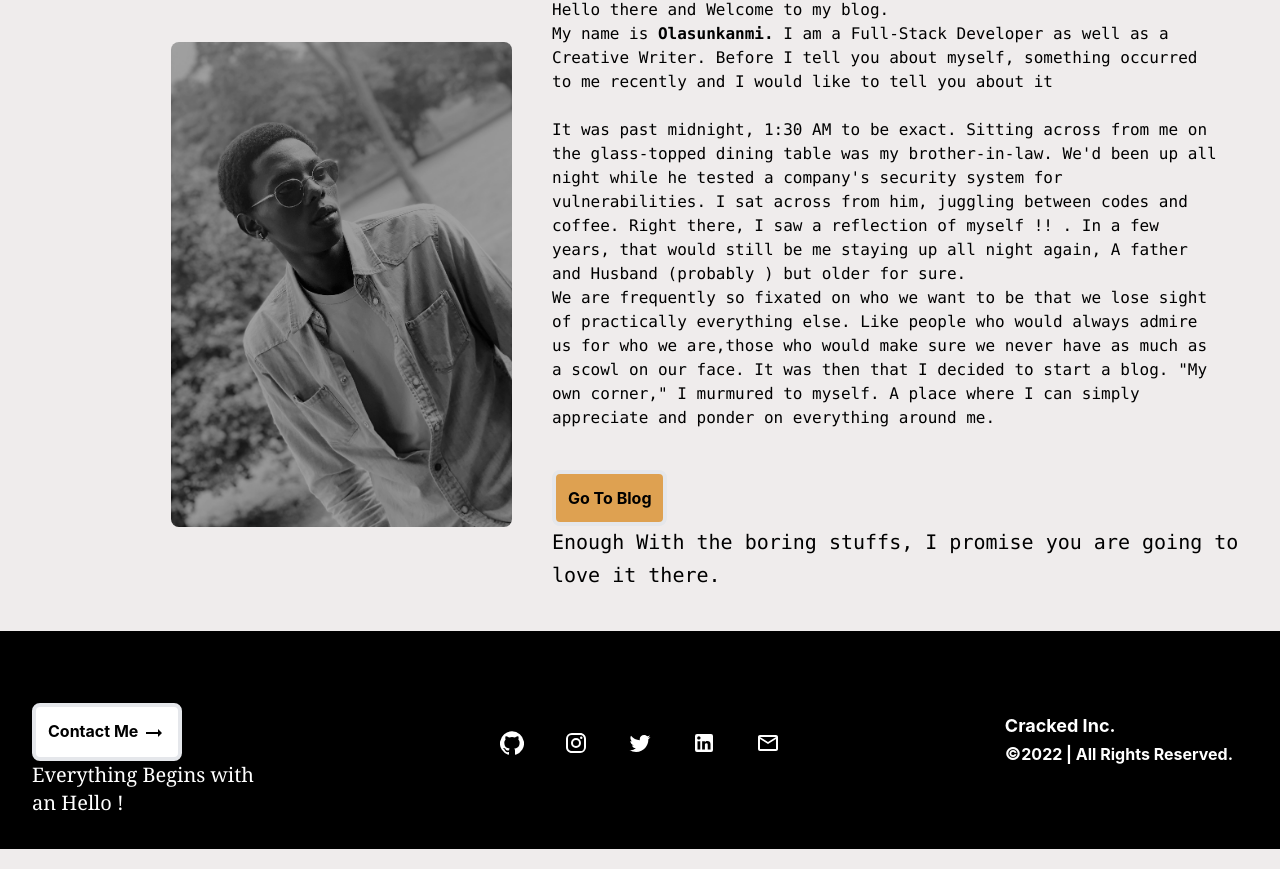
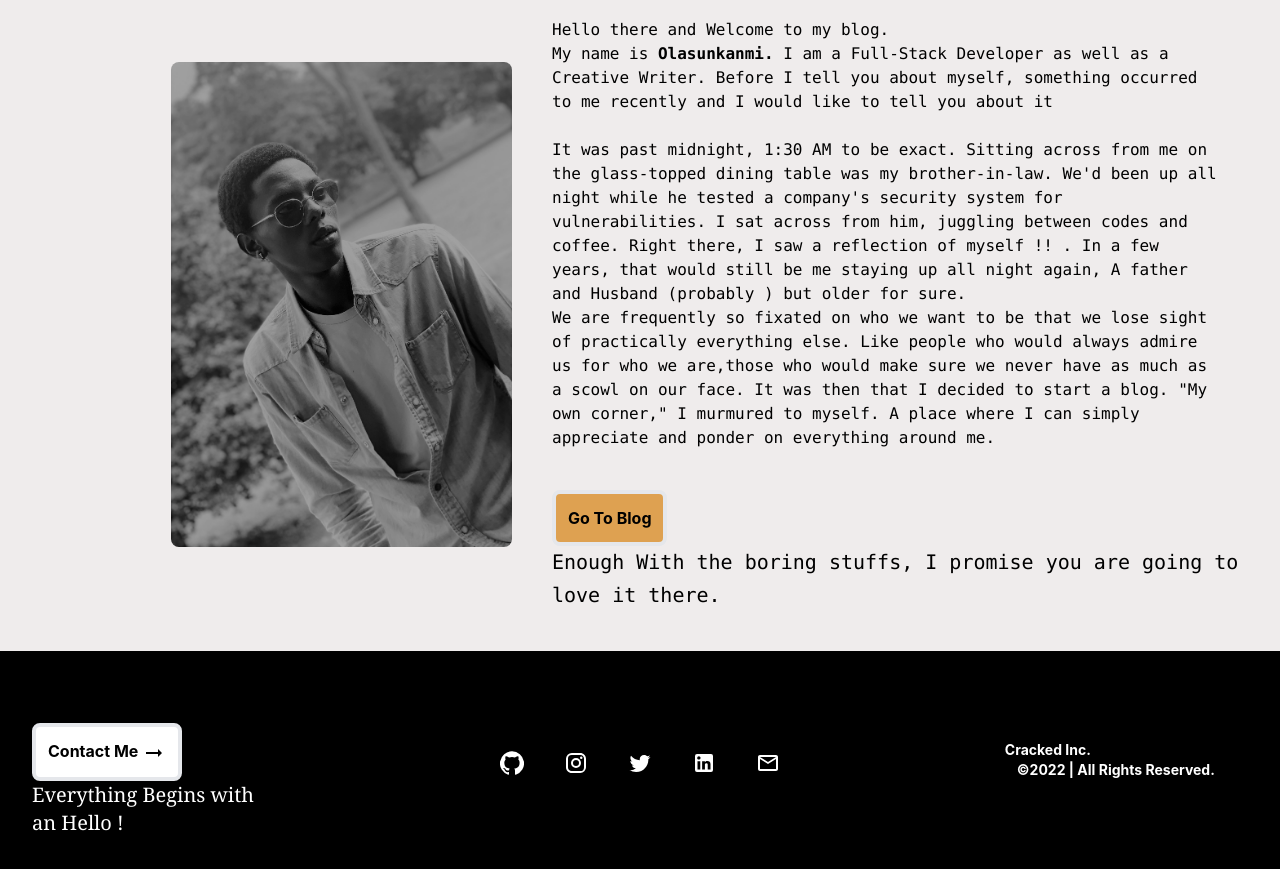
Before and after one commit to Olatisunkanmi/Who-wants-to-a-Mil-Game, a React (Create React App) app in the folder client/: page / in a window 1280 px wide. Shown: the part 256-1125 px from the top of the page. Built offline with nearby package versions, Linux system fonts and the light colour scheme.

Commit message:
Update About.jsx

```diff
--- a/client/src/Pages/About/About.jsx
+++ b/client/src/Pages/About/About.jsx
@@ -18,7 +18,7 @@ const About = () => {
 
       <div>
         <div
-          className='text-center mt-5'>
+          className='text-center my-5'>
               <h3
               className='about'> About Me .</h3>
         </div>
@@ -94,7 +94,7 @@ const About = () => {
                           className='text-xl font-serif'>Everything Begins with an Hello !</p>
                         </div>
 
-                        <div className="w-3/5 text-center space-x-10 text-3xl">
+                        <div className="w-3/5 text-center space-x-3 md:space-x-10 text-3xl">
 
                                     <a href="https://github.com/Olatisunkanmi " target='_blank'>
                                     <GitHub className="icons"/>
@@ -125,11 +125,11 @@ const About = () => {
 
 
                         <div
-                          className="flex flex-col w-1/5 md:block">
-                          <p className='text-lg font-bold'> Cracked Inc.</p>
+                          className="flex flex-row md:flex-col  w-1/5 md:block justify-around">
+                          <p className='text-sm font-bold mr-2 '> Cracked Inc.</p>
 
-                          <p className='font-bold'>
-                          <span className='text-lg'>&copy;</span>
+                          <p className='font-bold text-sm ml-3'>
+                          <span className='text-sm'>&copy;</span>
                           2022 | All Rights Reserved.</p>
 
                               <button  className='hidden mt-1 border-4 p-3 bg-white rounded-lg font-bold text-black' >
```
